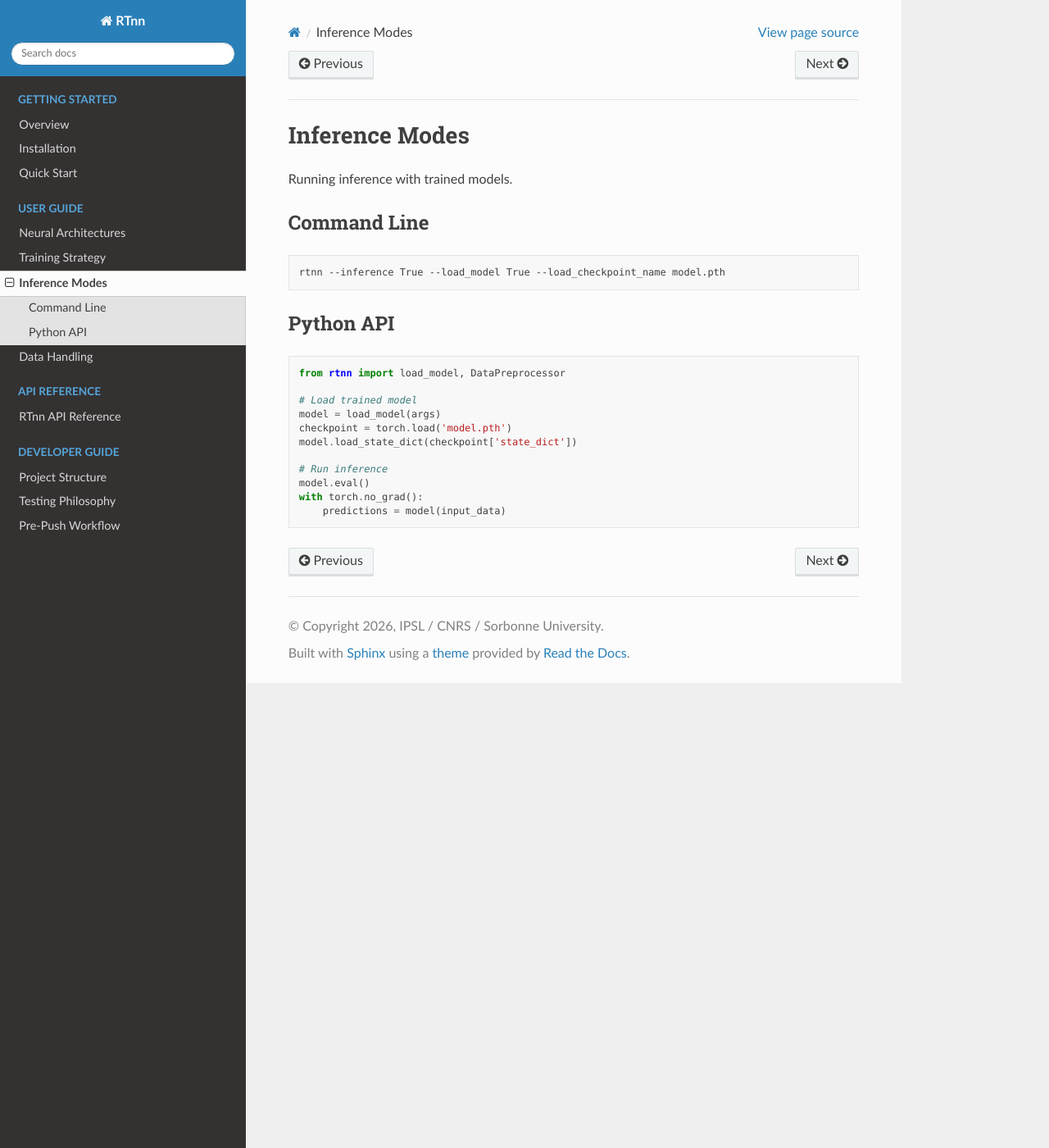
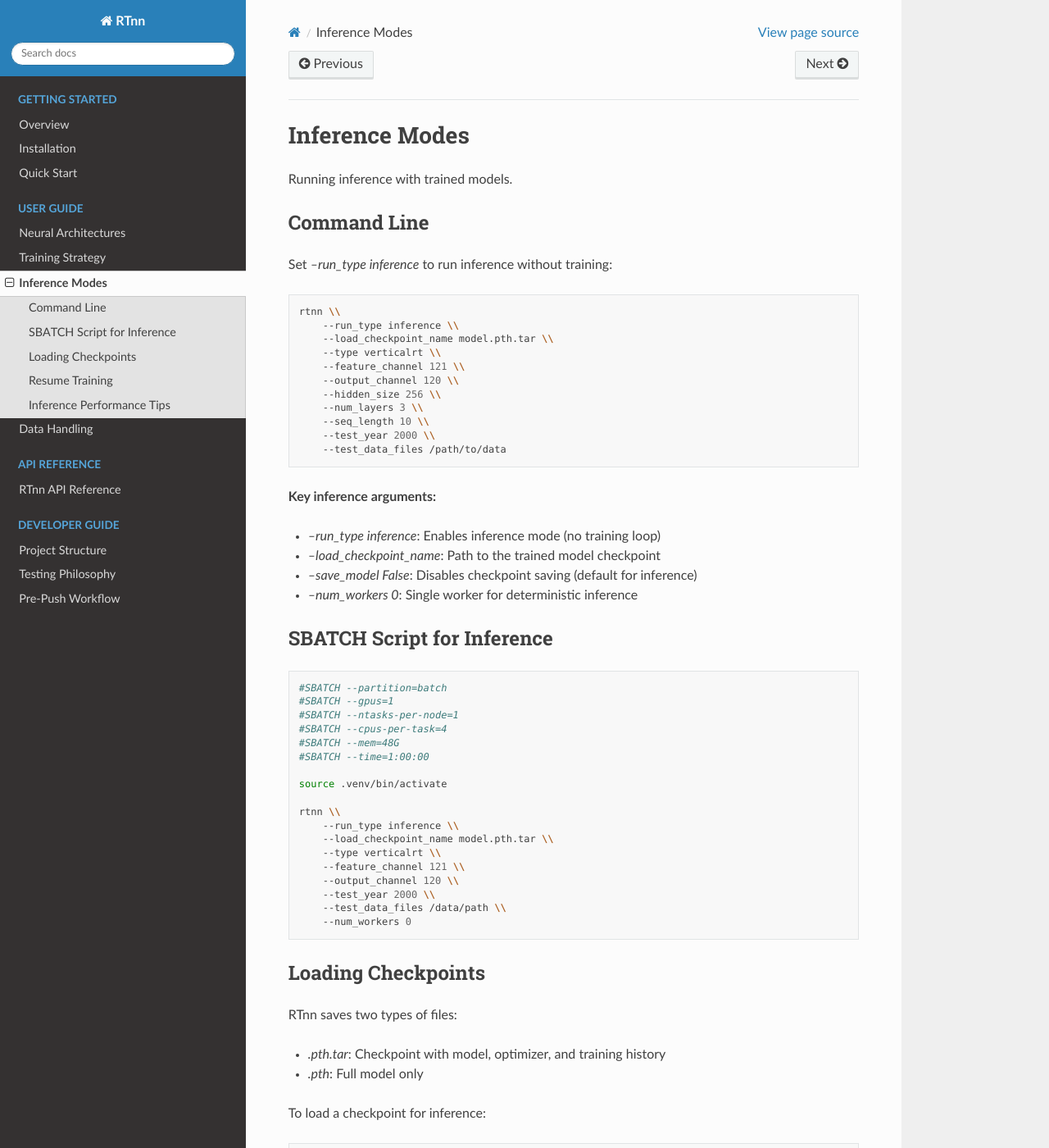
Before and after one commit to kardaneh/RTnn, a Sphinx documentation site: the page built from docs/source/inference_modes.rst, in a window 1280 px wide and 1400 px high. Shown: the whole window at 82% size. Built offline with Sphinx 7.4.7 and the Read the Docs theme 3.1.0, drawn with Linux system fonts in a browser that asks for light colours; some of the changed text lies outside the part shown.

Commit message:
refactor: docs were updated

```diff
--- a/docs/source/inference_modes.rst
+++ b/docs/source/inference_modes.rst
@@ -6,23 +6,85 @@
 Command Line
 ------------
 
+Set `--run_type inference` to run inference without training:
+
 .. code-block:: bash
 
-   rtnn --inference True --load_model True --load_checkpoint_name model.pth
+   rtnn \\
+       --run_type inference \\
+       --load_checkpoint_name model.pth.tar \\
+       --type verticalrt \\
+       --feature_channel 121 \\
+       --output_channel 120 \\
+       --hidden_size 256 \\
+       --num_layers 3 \\
+       --seq_length 10 \\
+       --test_year 2000 \\
+       --test_data_files /path/to/data
 
-Python API
-----------
+**Key inference arguments:**
 
-.. code-block:: python
+- `--run_type inference`: Enables inference mode (no training loop)
+- `--load_checkpoint_name`: Path to the trained model checkpoint
+- `--save_model False`: Disables checkpoint saving (default for inference)
+- `--num_workers 0`: Single worker for deterministic inference
 
-   from rtnn import load_model, DataPreprocessor
+SBATCH Script for Inference
+---------------------------
 
-   # Load trained model
-   model = load_model(args)
-   checkpoint = torch.load('model.pth')
-   model.load_state_dict(checkpoint['state_dict'])
+.. code-block:: bash
 
-   # Run inference
-   model.eval()
-   with torch.no_grad():
-       predictions = model(input_data)
+   #SBATCH --partition=batch
+   #SBATCH --gpus=1
+   #SBATCH --ntasks-per-node=1
+   #SBATCH --cpus-per-task=4
+   #SBATCH --mem=48G
+   #SBATCH --time=1:00:00
+
+   source .venv/bin/activate
+
+   rtnn \\
+       --run_type inference \\
+       --load_checkpoint_name model.pth.tar \\
+       --type verticalrt \\
+       --feature_channel 121 \\
+       --output_channel 120 \\
+       --test_year 2000 \\
+       --test_data_files /data/path \\
+       --num_workers 0
+
+Loading Checkpoints
+-------------------
+
+RTnn saves two types of files:
+
+- `.pth.tar`: Checkpoint with model, optimizer, and training history
+- `.pth`: Full model only
+
+To load a checkpoint for inference:
+
+.. code-block:: bash
+
+   # Use --load_checkpoint_name with .pth.tar file
+   rtnn --run_type inference --load_checkpoint_name model.pth.tar ...
+
+Resume Training
+---------------
+
+To resume training from a checkpoint:
+
+.. code-block:: bash
+
+   rtnn \\
+       --run_type resume_train \\
+       --load_checkpoint_name model.pth.tar \\
+       --num_epochs 100
+
+Inference Performance Tips
+--------------------------
+
+1. Use `--num_workers 0` for deterministic inference
+2. Reduce batch size if memory constrained (4-8 for 120 output channels)
+3. Ensure `--save_model False` to avoid writing checkpoints during inference
+
+See :doc:`training_strategy` for training configuration.
```
Also changed, not shown: docs/source/installation.rst (+43 -2 lines), docs/source/quickstart.rst (+31 -16 lines), 1 other file.
